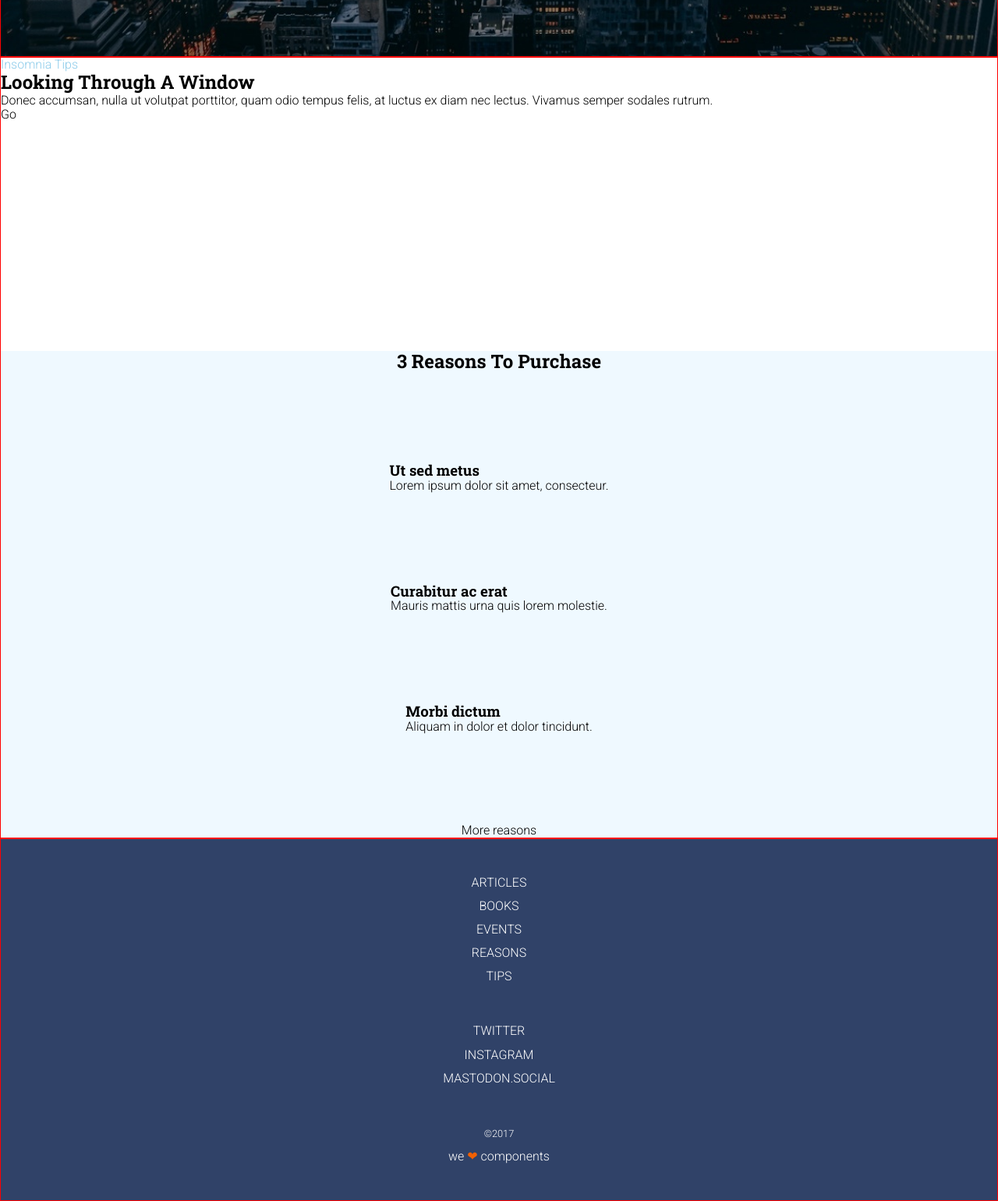
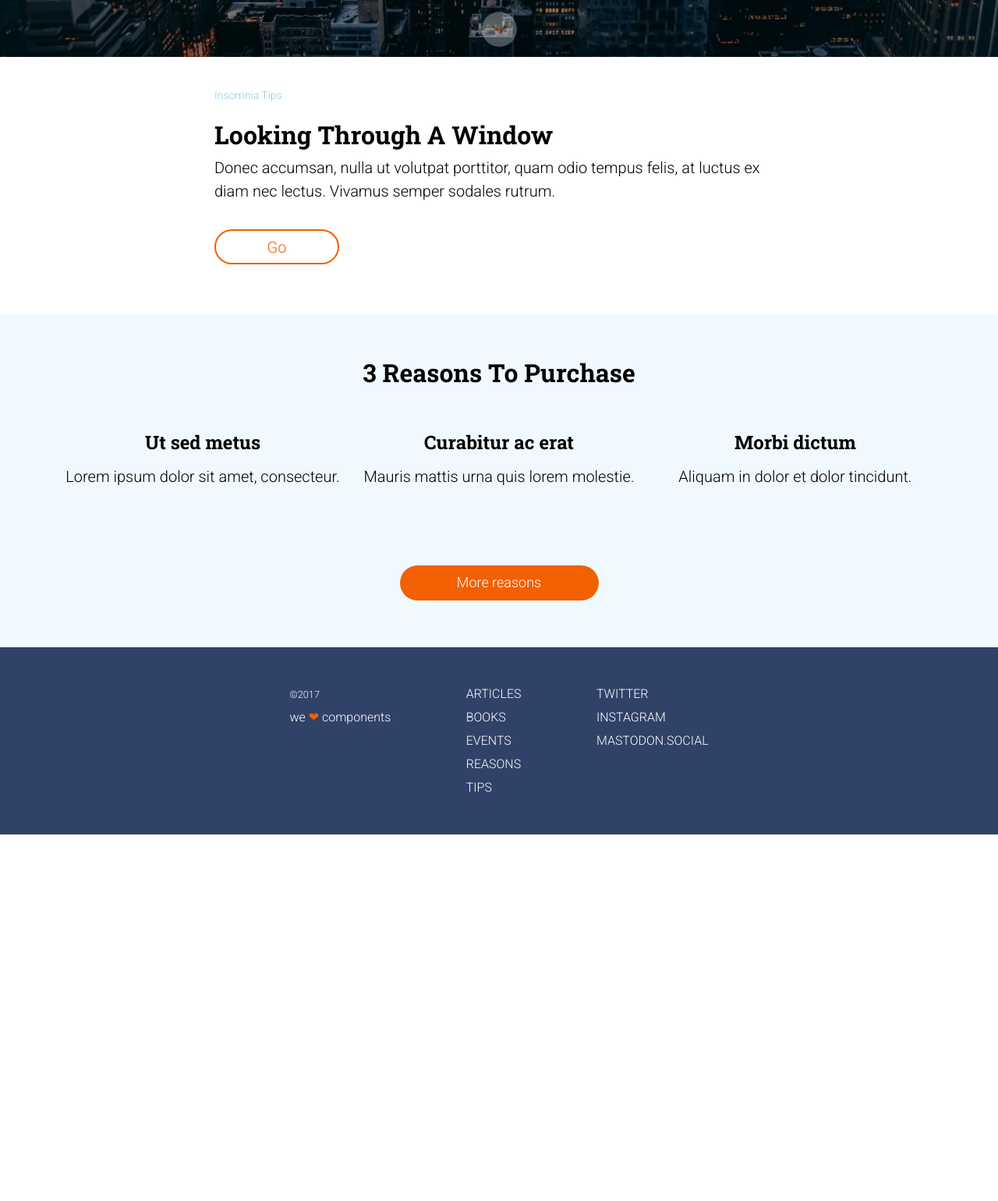
Before and after one commit to Adalab/modulo-1-evaluacion-final-mariajop, a website: page docs/index.html in a window 1280 px wide. Shown: the part 727-2267 px from the top of the page at 78% size. After the commit the page ends 1797 px from the top, so only its background shows below. Drawn offline with Linux system fonts and the light colour scheme.

Commit message:
final version

```diff
--- a/docs/index.html
+++ b/docs/index.html
@@ -18,50 +18,64 @@
   <body>
     <div class="page">
       <header class="header">
-        <a class="hamburger" href="https://adalab.es/">hamburger button</a>
+        <a href="https://adalab.es/">
+          <img
+            class="button-hamburger"
+            title="burger menu"
+            src="../assets/images/ico-menu.svg"
+          />
+        </a>
+
         <section class="hero">
           <h1 class="hero-title">anonymous proxy</h1>
-          <span>In hac habitasse platea dictumst.</span>
-          <a
-            class="buttondown"
-            href="../../assets/images/ico-scroll-down.svg"
-            title="go to next section"
-          ></a>
+          <span class="hero-subtitle">In hac habitasse platea dictumst.</span>
+          <a href="./index.html#reasons">
+            <img
+              class="button-down"
+              title="go to lower section"
+              src="../assets/images/ico-scroll-down.svg"
+            />
+          </a>
         </section>
       </header>
 
-      <section class="main">
-        <div class="main-what">
+      <main class="main">
+        <div class="main-what wrapper">
           <span class="intro-note">insomnia tips</span>
           <h2>looking through a window</h2>
           <p>
             Donec accumsan, nulla ut volutpat porttitor, quam odio tempus felis, at
             luctus ex diam nec lectus. Vivamus semper sodales rutrum.
           </p>
-          <a class="button" href="#" title="go">Go</a>
+          <a class="button-go" href="#" title="go">Go</a>
         </div>
 
-        <div class="main-why">
-          <h2>3 Reasons to purchase</h2>
-          <article class="article1">
+        <div class="main-why wrapper">
+          <div id="reasons"></div>
+          <h2 class="main-why-title">3 Reasons to purchase</h2>
+          <div class="grid-3">
+            <article>
               <h3>Ut sed metus</h3>
               <p>Lorem ipsum dolor sit amet, consecteur.</p>
             </article>
-
-          <article class="article2">
+            <article>
               <h3>Curabitur ac erat</h3>
               <p>Mauris mattis urna quis lorem molestie.</p>
             </article>
-
-          <article class="article3">
+            <article>
               <h3>Morbi dictum</h3>
               <p>Aliquam in dolor et dolor tincidunt.</p>
             </article>
-          <a class="button" href="#" title="more reasons">More reasons</a>
           </div>
-      </section>
+          <a class="button-more" href="#" title="more reasons">More reasons</a>
+        </div>
+      </main>
 
       <footer class="footer">
+        <a href="./index.html#top" class="button-up">
+          <img title="go to upper section" src="../assets/images/ico-arrow.svg" />
+        </a>
+        <div class="footer-flex wrapper">
           <nav class="flist-1">
             <ul>
               <li><a href="https://adalab.es/">ARTICLES</a></li>
@@ -84,6 +98,7 @@
               <span>we <span class="heart">❤︎</span> components</span>
             </div>
           </div>
+        </div>
       </footer>
 
     </div>
--- a/src/scss/layout/_footer.scss
+++ b/src/scss/layout/_footer.scss
@@ -6,17 +6,46 @@
   color: $color-bright-orange;
 }
 
+.footer {
+  background-color: $color-dark-grey-blue;
+  .button-up {
+    width: 45px;
+    height: 45px;
+    padding: 12px 12.4px 10px 12px;
+    background-size: 45px;
+    background-color: $color-white;
+    display: block;
+    position: absolute;
+    left: 50%;
+    transform: translateY(-50%) translateX(-50%);
+    border-radius: 45px;
+    animation: fade-in-out ease 5s;
+    animation-iteration-count: infinite;
+    @keyframes fade-in-out {
+      0% {
+        opacity: 0;
+      }
+      50% {
+        opacity: 1;
+      }
+      100% {
+        opacity: 0;
+      }
+    }
+  }
+}
+
 .footer-flex {
   height: 465px;
   color: $color-white;
-  background-color: $color-dark-grey-blue;
   text-align: center;
   line-height: 1.88;
   position: relative;
   display: flex;
   align-items: center;
   flex-direction: column;
-  justify-content: space-between;
+  justify-content: space-evenly;
+
   @include tablet {
     height: 240px;
     justify-items: left;
@@ -34,16 +63,4 @@
       order: 2;
     }
   }
-
-  .button-up {
-    display: block;
-    position: absolute;
-    transform: translateY(-50%) translateX(-50%);
-    width: 45px;
-    height: 45px;
-    padding: 15.3px 12px 15.3px 12px;
-    background-size: 45px;
-    background-color: $color-white;
-    border-radius: 45px;
-  }
 }
--- a/src/scss/layout/_header.scss
+++ b/src/scss/layout/_header.scss
@@ -67,6 +67,19 @@ header {
   display: block;
   border-radius: 45px;
   margin: 30px 0 45px 0;
+  animation: fade-in-out ease 7s;
+  animation-iteration-count: infinite;
+  @keyframes fade-in-out {
+    0% {
+      opacity: 0;
+    }
+    50% {
+      opacity: 1;
+    }
+    100% {
+      opacity: 0;
+    }
+  }
 
   @include pc {
     margin: 30px 0 13px 0;
--- a/src/scss/layout/_main.scss
+++ b/src/scss/layout/_main.scss
@@ -3,8 +3,6 @@
   font-size: 1.125rem;
   @include tablet {
     font-size: 1.25rem;
-  }
-  @include pc {
   }
 }
 
@@ -29,9 +27,6 @@
 
   @include tablet {
     font-size: 1.5rem;
-  }
-
-  @include pc {
     padding-bottom: 14px;
   }
 }
@@ -46,7 +41,6 @@
   @include tablet {
     height: 330px;
   }
-}
 
   .main-what p {
     padding-top: 15px;
@@ -54,6 +48,7 @@
     @include tablet {
       padding-top: 15;
       padding-bottom: 30px;
+    }
   }
 }
 
@@ -72,9 +67,7 @@
 .button-go {
   color: $color-bright-orange;
   background-color: $color-white;
-  border: 2px solid red;
-  // /*if red is removed, orange border color doesn't show. Why? I have no idea*/
-  border-color: $color-bright-orange;
+  border: 2px solid $color-bright-orange;
   padding: 6px;
   border-radius: 22.5px;
   text-align: center;
@@ -82,19 +75,19 @@
   height: 45px;
   margin: 45px 0 45px 0;
 
+  &:hover {
+    text-shadow: 0px 0px 10px $color-bright-orange;
+    box-shadow: 0px 5px 10px $color-bright-orange;
+    transition: all 0.3s ease 0.3s;
+  }
+
   @include tablet {
     width: 91px;
-    margin: 30px 0 70px 0;
+    margin: 30px 0 60px 0;
   }
 
   @include pc {
     width: 160px;
-  }
-
-  &:hover {
-    text-shadow: 0px 0px 10px $color-bright-orange;
-    box-shadow: 0px 5px 10px $color-bright-orange;
-    transition: all 0.3s ease 0.3s;
   }
 }
 
@@ -113,8 +106,8 @@
   @include pc {
     height: 427px;
   }
-}
-.main-why p {
+
+  &p {
     @include pc {
       padding-left: 10px;
       padding-right: 10px;
@@ -122,8 +115,9 @@
     }
   }
 
-.main-why-title {
+  &-title {
     padding: 30px 0 0 0;
+  }
 }
 
 .grid-3 {
@@ -157,6 +151,12 @@
   height: 45px;
   margin-bottom: 60px;
 
+  &:hover {
+    text-shadow: 0px 0px 10px $color-white;
+    box-shadow: 0px 5px 10px $color-bright-orange;
+    transition: all 0.3s ease 0.2s;
+  }
+
   @include tablet {
     width: 210px;
   }
@@ -165,9 +165,3 @@
     width: 255px;
   }
 }
-
-.button-more:hover {
-  text-shadow: 0px 0px 10px $color-white;
-  box-shadow: 0px 5px 10px $color-bright-orange;
-  transition: all 0.3s ease 0.2s;
-}
```
Also changed, not shown: public/index.html (+7 -9 lines), src/html/partials/footer.html (+6 -9 lines), docs/assets/css/main.css, public/assets/css/main.css. Lines whose indentation alone changed are shown as unchanged.
